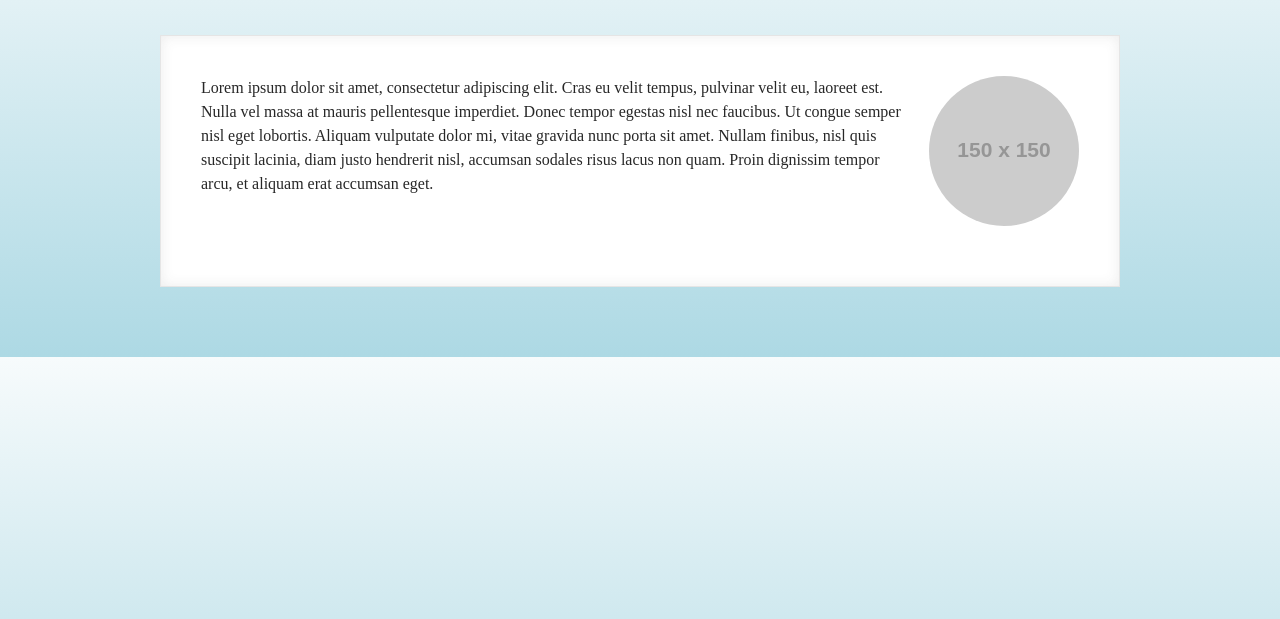
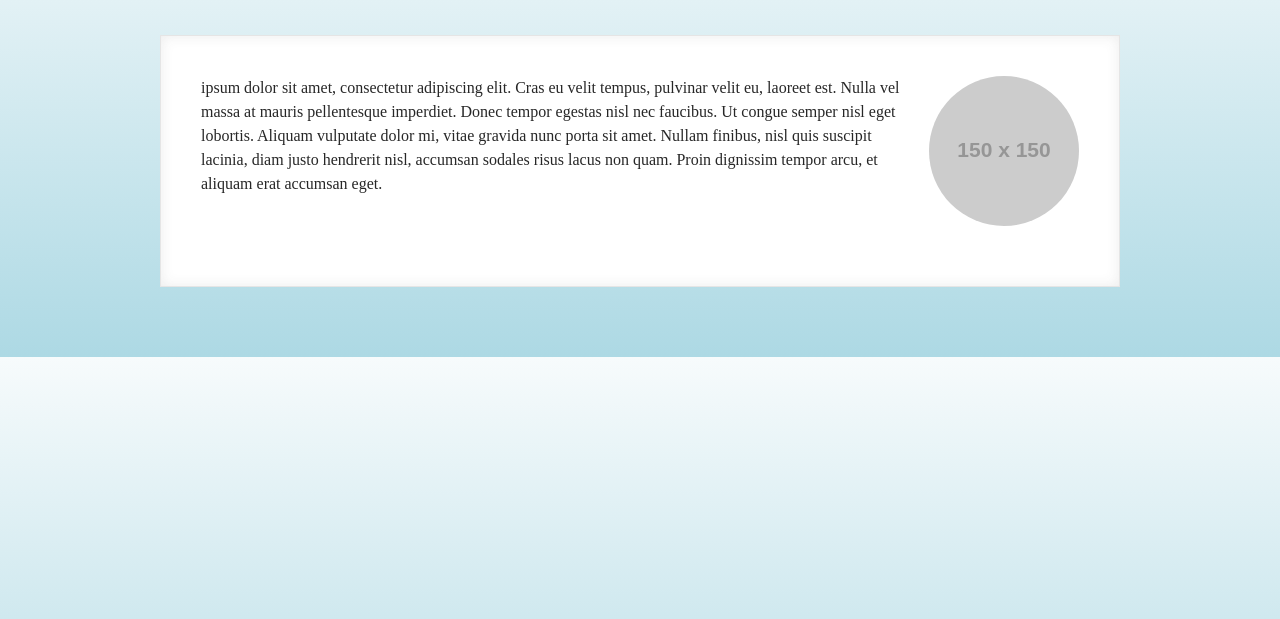
Before and after one commit to kirilpetrov36/lab2, a website: page index.html in a window 1280 px wide. Shown: the part 135-754 px from the top of the page. Drawn offline with Linux system fonts and the light colour scheme; placeholder pictures from the web are drawn by us.

Commit message:
Update index.html

```diff
--- a/index.html
+++ b/index.html
@@ -18,7 +18,7 @@
          </header>
          <article id="block1" class="module-block">
             <img class="right" src="http://placehold.it/150"/>
-            <p>Lorem ipsum dolor sit amet, consectetur adipiscing elit. Cras eu velit tempus, pulvinar velit eu, laoreet
+            <p> ipsum dolor sit amet, consectetur adipiscing elit. Cras eu velit tempus, pulvinar velit eu, laoreet
                est. Nulla vel massa at mauris pellentesque imperdiet. Donec tempor egestas nisl nec faucibus. Ut congue
                semper nisl eget lobortis. Aliquam vulputate dolor mi, vitae gravida nunc porta sit amet. Nullam
                finibus, nisl quis suscipit lacinia, diam justo hendrerit nisl, accumsan sodales risus lacus non quam.
```
